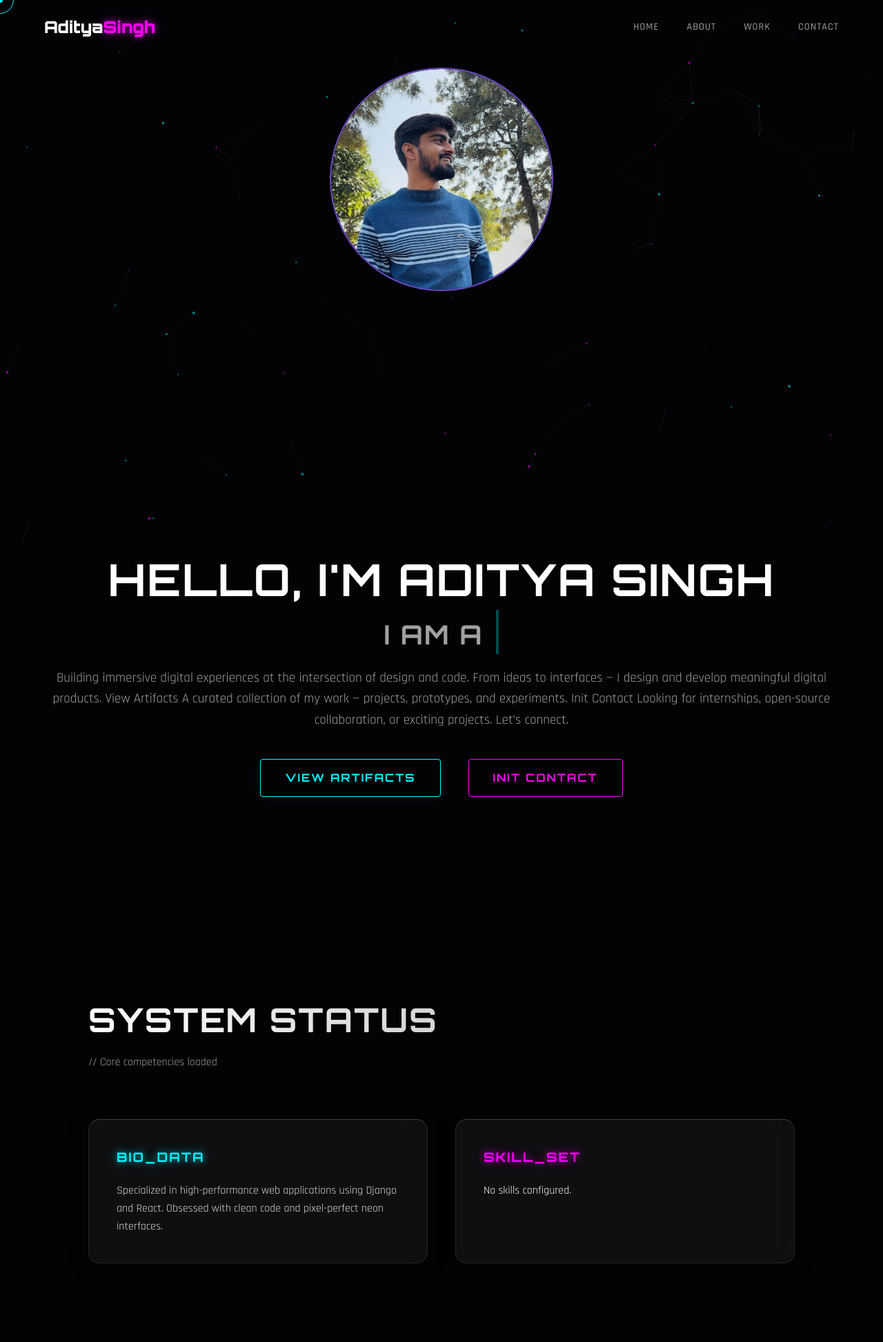
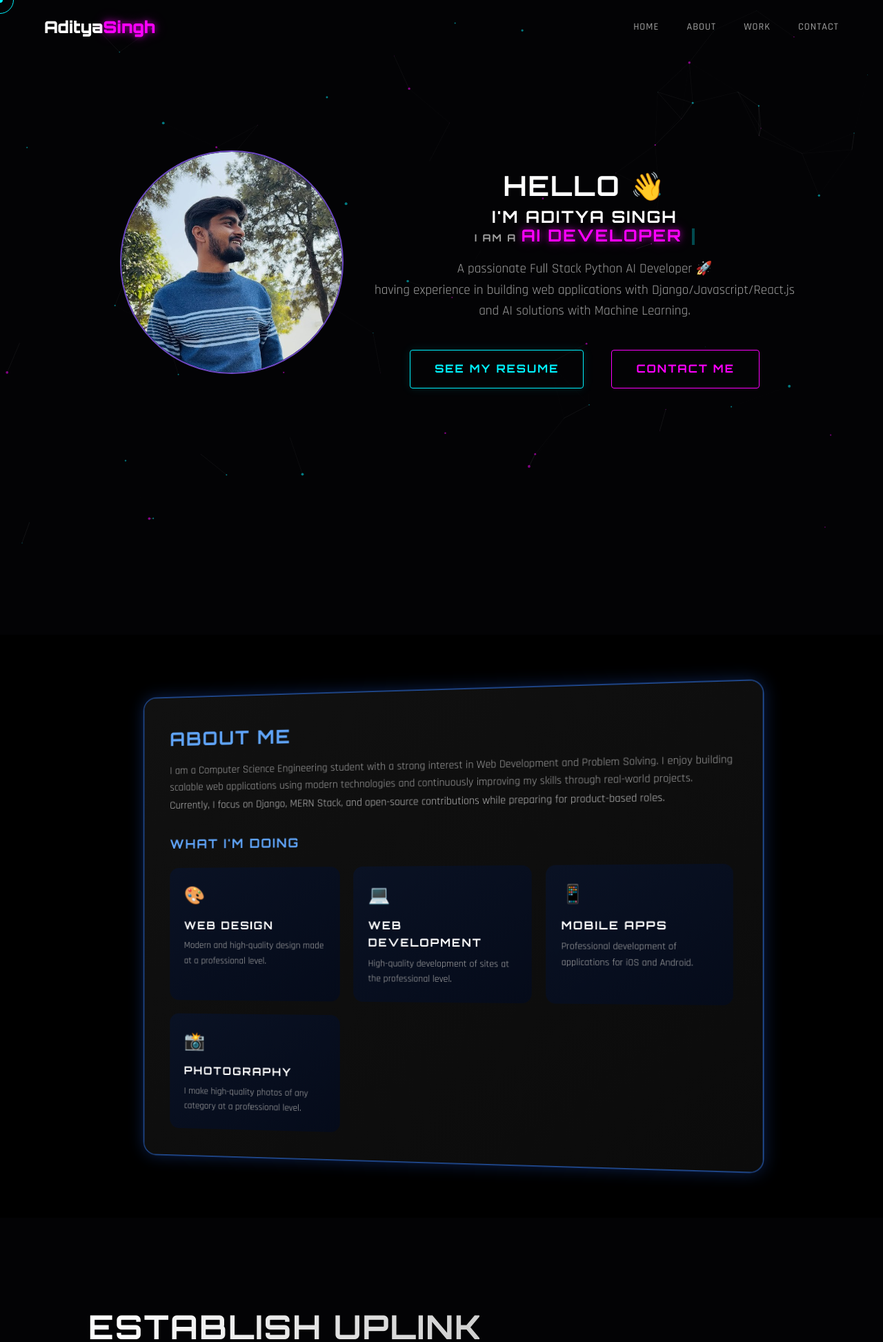
Before and after one commit to Student-aditya123/PortfolioBlog, a Django app: template templates/websites/index.html in a window 1280 px wide. Shown: the top 1945 px of the page at 69% size. Run offline with Django 3.2, Linux system fonts and the light colour scheme; the template is opened without the code that fills it, so the values that code supplies are empty.

Commit message:
Add About me section

```diff
--- a/static/style.css
+++ b/static/style.css
@@ -230,7 +230,7 @@ nav.scrolled {
 .nav-links a:hover::after { width: 100%; }
 
 /* --- HERO --- */
-#hero {
+/* #hero {
     min-height: 100vh;
     display: flex;
     align-items: center;
@@ -244,7 +244,7 @@ nav.scrolled {
     font-size: 4rem;
     margin-bottom: 20px;
     line-height: 1.1;
-}
+} */
 
 .typing-cursor {
     display: inline-block;
--- a/templates/websites/index.html
+++ b/templates/websites/index.html
@@ -11,6 +11,7 @@
     position: relative;
     margin: 100px auto;
     overflow: hidden;
+    margin-bottom: 200px;
 }
 
 /* Image */
@@ -49,44 +50,219 @@
 .profile-wrapper {
     box-shadow: 0 0 0 2px rgba(139,92,246,0.8);
 }
+.profile-wrapper {
+    margin: 0 auto 40px;
+}
+
+
+#hero {
+    min-height: 100vh;
+    padding-top: 120px;
+    padding-bottom: 120px;
+    display: flex;
+    justify-content: center;
+    align-items: center;
+    text-align: center;
+}
+
+.hero-title {
+    margin: 100;
+    line-height: 1.1;
+}
+
+{% comment %} #about-wrapper {
+    margin: 800px;
+} {% endcomment %}
+ #about {
+    margin-top: 120px;
+}
+
+#about {
+  display: flex;
+  justify-content: center;
+  padding: 80px 20px;
+  background: #000;
+}
+
+.about-card {
+  max-width: 900px;
+  width: 100%;
+  background: linear-gradient(145deg, #111, #0b0b0b);
+  border-radius: 18px;
+  padding: 40px;
+  color: #fff;
+   box-shadow:
+    0 0 0 1.5px rgba(59,130,246,0.6),        /* blue border */
+    0 0 25px rgba(37,99,235,0.35),           /* outer glow */
+    0 25px 60px rgba(0,0,0,0.9);
+  {% comment %} box-shadow:
+    0 0 0 1px rgba(255, 200, 80, 0.15),
+    0 25px 60px rgba(0, 0, 0, 0.9); {% endcomment %}
+  transform: perspective(1200px) rotateY(-6deg);
+  transition: transform 0.6s ease;
+}
+
+.about-card:hover {
+  transform: perspective(1200px) rotateY(0deg);
+}
+
+.about-card h2 {
+  font-size: 28px;
+  margin-bottom: 12px;
+   color: #60a5fa;
+  {% comment %} color: #ffd36a; {% endcomment %}
+}
+
+.about-text {
+  color: #bbb;
+  line-height: 1.7;
+  margin-bottom: 30px;
+}
+
+.about-card h3 {
+  margin-bottom: 20px;
+   color: #60a5fa;
+  {% comment %} color: #fff; {% endcomment %}
+}
+
+.about-grid {
+  display: grid;
+  grid-template-columns: repeat(auto-fit, minmax(220px, 1fr));
+  gap: 20px;
+}
+
+.about-box {
+  background: linear-gradient(145deg, #151515, #0d0d0d);
+  border-radius: 14px;
+  padding: 22px;
+  background: linear-gradient(
+    145deg,
+    #0a1224,
+    #050b1a
+  );
+  {% comment %} box-shadow:
+    inset 0 0 0 1px rgba(255, 200, 80, 0.12),
+    0 12px 30px rgba(0, 0, 0, 0.8); {% endcomment %}
+  transition: transform 0.4s ease, box-shadow 0.4s ease;
+}
+
+.about-box:hover {
+  transform: translateY(-6px) scale(1.02);
+  box-shadow:
+    inset 0 0 0 1px rgba(59,130,246,0.6),
+    0 0 20px rgba(37,99,235,0.4),
+    0 20px 40px rgba(0,0,0,1);
+  {% comment %} box-shadow:
+    inset 0 0 0 1px rgba(255, 200, 80, 0.3),
+    0 20px 40px rgba(0, 0, 0, 1); {% endcomment %}
+}
+
+.about-box span {
+  font-size: 26px;
+  color: #ffd36a;
+}
+
+.about-box h4 {
+  margin: 10px 0 6px;
+  color: #fff;
+}
+
+.about-box p {
+  font-size: 14px;
+  color: #aaa;
+}
+
 
 </style>
 
-<div class="profile-wrapper">
-    <img src="{% static 'images/profile.jpg' %}" alt="Profile">
-</div>
 <section id="hero">
+    <div class="profile-wrapper">
+         <img src="{% static 'images/profile.jpg' %}" alt="Profile">
+    </div>
     <div class="hero-content">
+        <h1><span style="font-size: 2.5rem; margin= -10px">HELLO 👋</span></h1>
         <h1 class="hero-title reveal">
-            HELLO, I'M <span class="glowing-3d-wobble" data-text="{{ profile.name|upper }}">{{ profile.name|default:"Aditya Singh"|upper }}</span><br>
+            I'M <span class="glowing-3d-wobble" data-text="{{ profile.name|upper }}">{{ profile.name|default:"Aditya Singh"|upper }}</span><br>
             <span style="font-size: 0.6em; color: var(--text-muted);">I AM A </span>
-            <span class="neon-text-pink" id="typing-text" data-words='["FULL STACK PYTHON AI DEVELOPER", "UI/UX DESIGNER", "PYTHON EXPERT", "TECH ENTHUSIAST"]'></span>
+            <span class="neon-text-pink" id="typing-text" data-words='["FULL STACK PYTHON","AI DEVELOPER", "UI/UX DESIGNER"]'></span>
             <span class="typing-cursor"></span>
         </h1>
         <p class="reveal" style="margin-top: 20px; font-size: 1.2rem; color: var(--text-muted);">
-            Building immersive digital experiences at the intersection of design and code.
-
-From ideas to interfaces — I design and develop meaningful digital products.
-
-View Artifacts
-A curated collection of my work — projects, prototypes, and experiments.
-
-Init Contact
-Looking for internships, open-source collaboration, or exciting projects. Let’s connect.
-
+            A passionate Full Stack Python AI Developer 🚀
+            <br>having experience in building web applications with Django/Javascript/React.js
+            <br> and AI solutions with Machine Learning.
         </p>
         <div class="hero-actions reveal" style="transition-delay: 0.2s;">
-            <a href="#projects" class="btn btn-primary">View Artifacts</a>
-            <a href="#contact" class="btn btn-secondary" style="margin-left: 20px;">Init Contact</a>
+            <a href="#projects" class="btn btn-primary">See My Resume</a>
+            <a href="#contact" class="btn btn-secondary" style="margin-left: 20px;">Contact Me</a>
         </div>
     </div>
 </section>
 
+
 <!-- About Section -->
-<section id="about">
+ <section id="about">
+  <div class="about-card">
+    <h2>About Me</h2>
+    <p style="color: var(--text-muted)">
+            I am a Computer Science Engineering student with a strong interest in
+        <span>Web Development</span> and <span>Problem Solving</span>.
+        I enjoy building scalable web applications using modern technologies
+        and continuously improving my skills through real-world projects.
+        </p>
+        <p class="about-text">
+        Currently, I focus on <span>Django</span>, <span>MERN Stack</span>,
+        and open-source contributions while preparing for product-based roles.
+    </p>
+    {% comment %} <p class="about-text">
+      I'm a Creative Director and UI/UX Designer from Sydney, Australia,
+      working in web development and print media. I enjoy turning complex
+      problems into simple, beautiful and intuitive designs.
+    </p> {% endcomment %}
+
+    <h3>What I'm Doing</h3>
+
+    <div class="about-grid">
+      <div class="about-box">
+        <span>🎨</span>
+        <h4>Web Design</h4>
+        <p>Modern and high-quality design made at a professional level.</p>
+      </div>
+
+      <div class="about-box">
+        <span>💻</span>
+        <h4>Web Development</h4>
+        <p>High-quality development of sites at the professional level.</p>
+      </div>
+
+      <div class="about-box">
+        <span>📱</span>
+        <h4>Mobile Apps</h4>
+        <p>Professional development of applications for iOS and Android.</p>
+      </div>
+
+      <div class="about-box">
+        <span>📸</span>
+        <h4>Photography</h4>
+        <p>I make high-quality photos of any category at a professional level.</p>
+      </div>
+    </div>
+  </div>
+</section>
+
+{% comment %} <section id="about">
     <div class="section-header reveal">
-        <h2 class="section-title">SYSTEM STATUS</h2>
-        <p style="color: var(--text-muted)">// Core competencies loaded</p>
+        <h2 class="section-title">ABOUT ME</h2>
+        <p style="color: var(--text-muted)">
+            I am a Computer Science Engineering student with a strong interest in
+        <span>Web Development</span> and <span>Problem Solving</span>.
+        I enjoy building scalable web applications using modern technologies
+        and continuously improving my skills through real-world projects.
+        </p>
+        <p class="about-text">
+        Currently, I focus on <span>Django</span>, <span>MERN Stack</span>,
+        and open-source contributions while preparing for product-based roles.
+    </p>
     </div>
 
     <div class="about-grid" style="display: grid; grid-template-columns: repeat(auto-fit, minmax(300px, 1fr)); gap: 40px;">
@@ -116,10 +292,10 @@ Looking for internships, open-source collaboration, or exciting projects. Let’
             </div>
         </div>
     </div>
-</section>
+</section>   {% endcomment %}
 
 <!-- Projects Section -->
-<section id="projects">
+{% comment %} <section id="projects">
     <div class="section-header reveal">
         <h2 class="section-title">DEPLOYED UNITS</h2>
         <p style="color: var(--text-muted)">// Visual verification of recent builds</p>
@@ -160,7 +336,7 @@ Looking for internships, open-source collaboration, or exciting projects. Let’
         <p>No projects found.</p>
         {% endfor %}
     </div>
-</section>
+</section> {% endcomment %}
 
 <!-- Contact Section -->
 <section id="contact">
```
